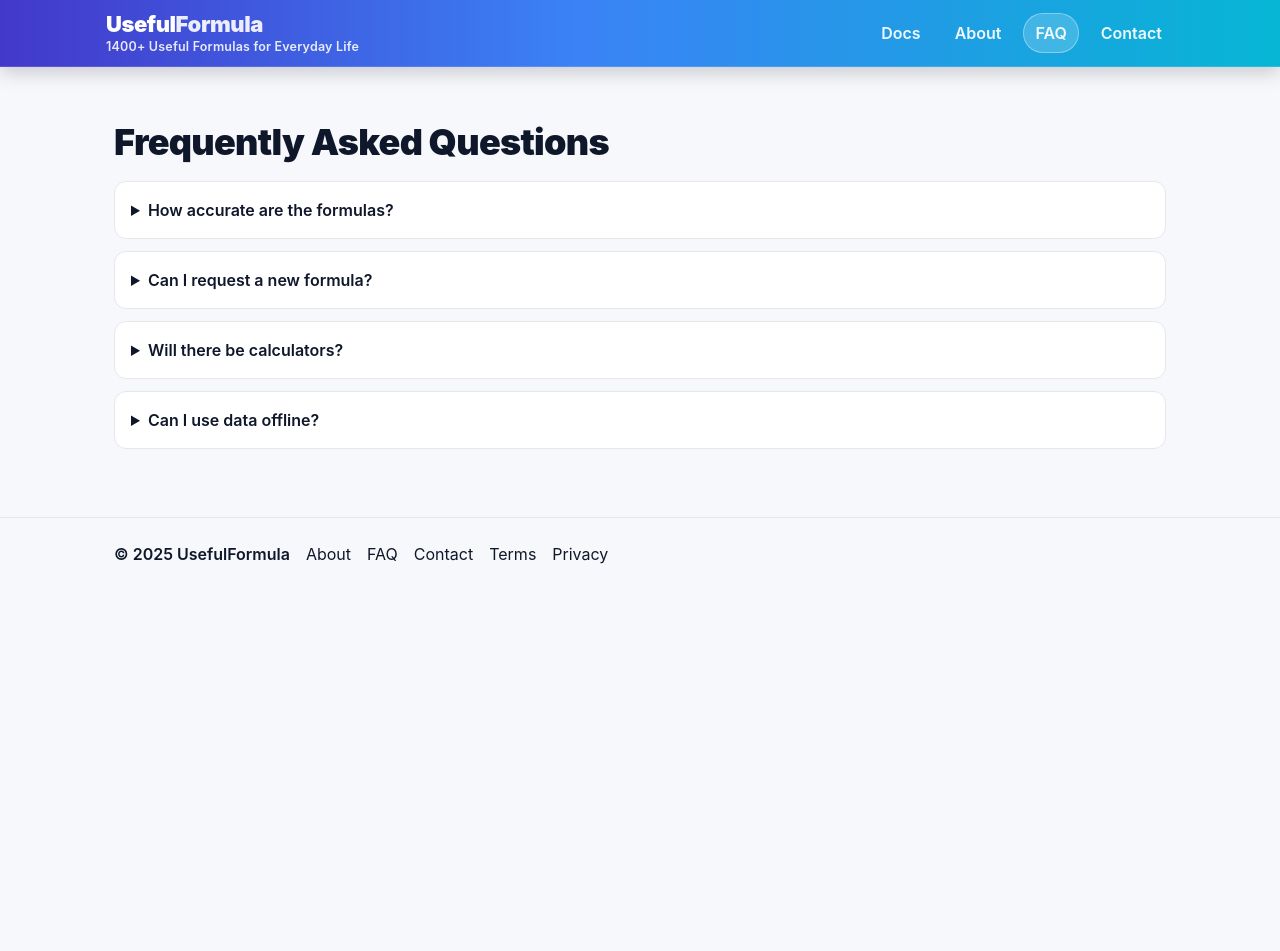
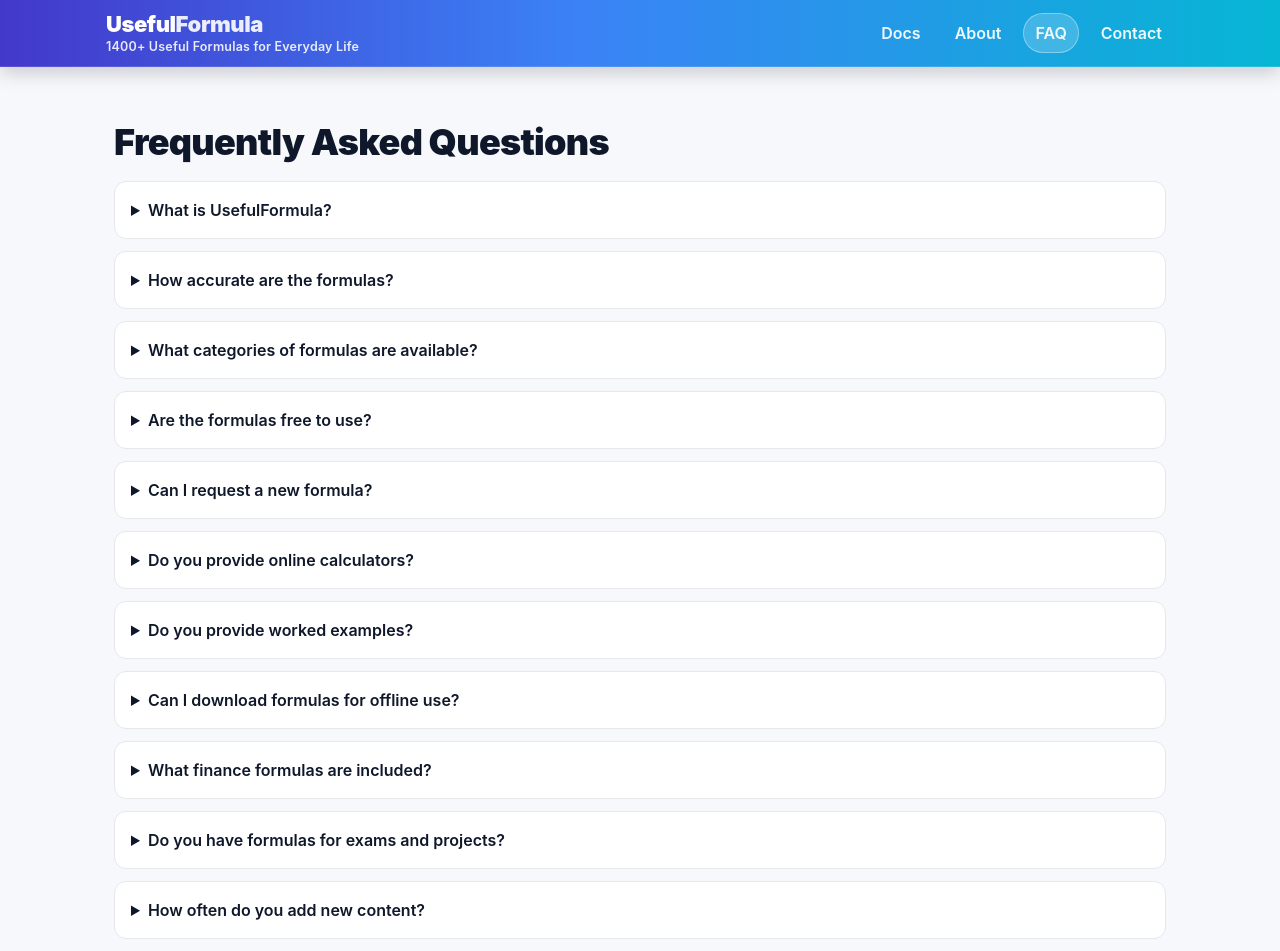
Before and after one commit to dhaneshkmd/usefulformula, a Next.js app: page /faq in a window 1280 px wide. Shown: the top 951 px of the page. Before the commit the page ends 800 px from the top, so only its background shows below. Built offline with nearby package versions, Linux system fonts and the light colour scheme.

Commit message:
Update page.tsx

```diff
--- a/app/faq/page.tsx
+++ b/app/faq/page.tsx
@@ -21,30 +21,158 @@
 }
 
 export default function FAQPage() {
+  // Build JSON-LD schema for SEO
+  const faqSchema = {
+    "@context": "https://schema.org",
+    "@type": "FAQPage",
+    "mainEntity": [
+      {
+        "@type": "Question",
+        "name": "What is UsefulFormula?",
+        "acceptedAnswer": {
+          "@type": "Answer",
+          "text": "UsefulFormula.com is a free online library of 1400+ useful formulas covering mathematics, physics, chemistry, engineering, finance, health, and everyday life applications."
+        }
+      },
+      {
+        "@type": "Question",
+        "name": "How accurate are the formulas?",
+        "acceptedAnswer": {
+          "@type": "Answer",
+          "text": "All formulas are validated against textbooks, engineering references, and scientific sources. They are accurate for math, physics, chemistry, finance, and health calculations."
+        }
+      },
+      {
+        "@type": "Question",
+        "name": "What categories of formulas are available?",
+        "acceptedAnswer": {
+          "@type": "Answer",
+          "text": "We include formulas for mathematics, physics, chemistry, engineering, finance, health, and everyday life. Each category includes step-by-step examples and practical applications."
+        }
+      },
+      {
+        "@type": "Question",
+        "name": "Are the formulas free to use?",
+        "acceptedAnswer": {
+          "@type": "Answer",
+          "text": "Yes — all formulas are free for students, teachers, professionals, and everyday users. No sign-up required."
+        }
+      },
+      {
+        "@type": "Question",
+        "name": "Can I request a new formula?",
+        "acceptedAnswer": {
+          "@type": "Answer",
+          "text": "Yes — you can use the contact form to request new formulas or calculators. We update regularly with user requests."
+        }
+      },
+      {
+        "@type": "Question",
+        "name": "Do you provide online calculators?",
+        "acceptedAnswer": {
+          "@type": "Answer",
+          "text": "Yes. Many formulas such as EMI, Compound Interest, ROI, CAGR, and BMI include calculators, with more being added over time."
+        }
+      },
+      {
+        "@type": "Question",
+        "name": "Do you provide worked examples?",
+        "acceptedAnswer": {
+          "@type": "Answer",
+          "text": "Yes. Most formulas include step-by-step worked examples showing how to apply them to real-life problems."
+        }
+      },
+      {
+        "@type": "Question",
+        "name": "Can I download formulas for offline use?",
+        "acceptedAnswer": {
+          "@type": "Answer",
+          "text": "We are preparing downloadable PDF formula sheets and an upcoming mobile app for offline use."
+        }
+      },
+      {
+        "@type": "Question",
+        "name": "What finance formulas are included?",
+        "acceptedAnswer": {
+          "@type": "Answer",
+          "text": "We include EMI, Compound Interest, ROI, CAGR, Net Present Value (NPV), Internal Rate of Return (IRR), and more — useful for personal finance, business, and investments."
+        }
+      },
+      {
+        "@type": "Question",
+        "name": "Do you have formulas for exams and projects?",
+        "acceptedAnswer": {
+          "@type": "Answer",
+          "text": "Yes. UsefulFormula is ideal for exam preparation, homework, engineering projects, and professional assignments."
+        }
+      },
+      {
+        "@type": "Question",
+        "name": "How often do you add new content?",
+        "acceptedAnswer": {
+          "@type": "Answer",
+          "text": "We regularly add new formulas, calculators, and life hacks based on search trends and user feedback."
+        }
+      },
+      {
+        "@type": "Question",
+        "name": "What makes UsefulFormula different from other formula sites?",
+        "acceptedAnswer": {
+          "@type": "Answer",
+          "text": "UsefulFormula provides 1400+ verified formulas, easy navigation, step-by-step examples, and covers not only academics but also finance, health, and everyday life formulas."
+        }
+      }
+    ]
+  };
+
   return (
     <main className="container">
       <h1 className="hero-title" style={{ fontSize: 36, marginBottom: 12 }}>
         Frequently Asked Questions
       </h1>
+
+      <Q q="What is UsefulFormula?" a="UsefulFormula.com is a free online library of 1400+ useful formulas covering mathematics, physics, chemistry, engineering, finance, health, and everyday life applications." />
+
+      <Q q="How accurate are the formulas?" a="All formulas are validated against textbooks, engineering references, and scientific sources. They are accurate for math, physics, chemistry, finance, and health calculations." />
+
       <Q
-        q="How accurate are the formulas?"
-        a="We curate from reputable sources and test, but always double-check for critical work."
-      />
-      <Q
-        q="Can I request a new formula?"
+        q="What categories of formulas are available?"
         a={
           <span>
-            Yes—use the <a className="underline" href="/contact">contact form</a>.
+            We include formulas for{" "}
+            <a href="/math" className="underline">mathematics</a>,{" "}
+            <a href="/physics" className="underline">physics</a>,{" "}
+            <a href="/chemistry" className="underline">chemistry</a>,{" "}
+            <a href="/engineering" className="underline">engineering</a>,{" "}
+            <a href="/finance" className="underline">finance</a>,{" "}
+            <a href="/health" className="underline">health</a>, and{" "}
+            <a href="/life" className="underline">everyday life</a>. Each category includes examples and practical applications.
           </span>
         }
       />
-      <Q
-        q="Will there be calculators?"
-        a="Many formulas include calculators; more are added over time."
-      />
-      <Q
-        q="Can I use data offline?"
-        a="We plan to offer downloadable PDFs per category."
+
+      <Q q="Are the formulas free to use?" a="Yes — all formulas are 100% free for students, teachers, professionals, and everyday users. No sign-up required." />
+
+      <Q q="Can I request a new formula?" a={<span>Yes — use the <a className="underline" href="/contact">contact form</a> to suggest a formula or calculator. We frequently update with user requests.</span>} />
+
+      <Q q="Do you provide online calculators?" a="Yes. Many popular formulas such as EMI, Compound Interest, ROI, CAGR, and BMI include calculators, with more added regularly." />
+
+      <Q q="Do you provide worked examples?" a="Yes. Most formulas include step-by-step examples so you can see how to apply them in real problems — from school math and physics to personal finance and health tracking." />
+
+      <Q q="Can I download formulas for offline use?" a="We are preparing downloadable PDF formula sheets per category and an upcoming mobile app for offline access." />
+
+      <Q q="What finance formulas are included?" a="We include EMI, Compound Interest, ROI, CAGR, Net Present Value (NPV), Internal Rate of Return (IRR), and more — useful for personal finance, business, and investment planning." />
+
+      <Q q="Do you have formulas for exams and projects?" a="Yes. UsefulFormula is ideal for exam preparation, homework, research projects, engineering assignments, and real-world problem-solving." />
+
+      <Q q="How often do you add new content?" a="We regularly add new formulas, calculators, and life hack shortcuts based on search trends and user feedback." />
+
+      <Q q="What makes UsefulFormula different from other formula sites?" a="Our collection is larger (1400+ verified formulas), easier to search, includes step-by-step examples, and covers not just academics but also finance, health, and everyday life formulas." />
+
+      {/* Inject FAQ Schema for SEO */}
+      <script
+        type="application/ld+json"
+        dangerouslySetInnerHTML={{ __html: JSON.stringify(faqSchema) }}
       />
     </main>
   );
```
